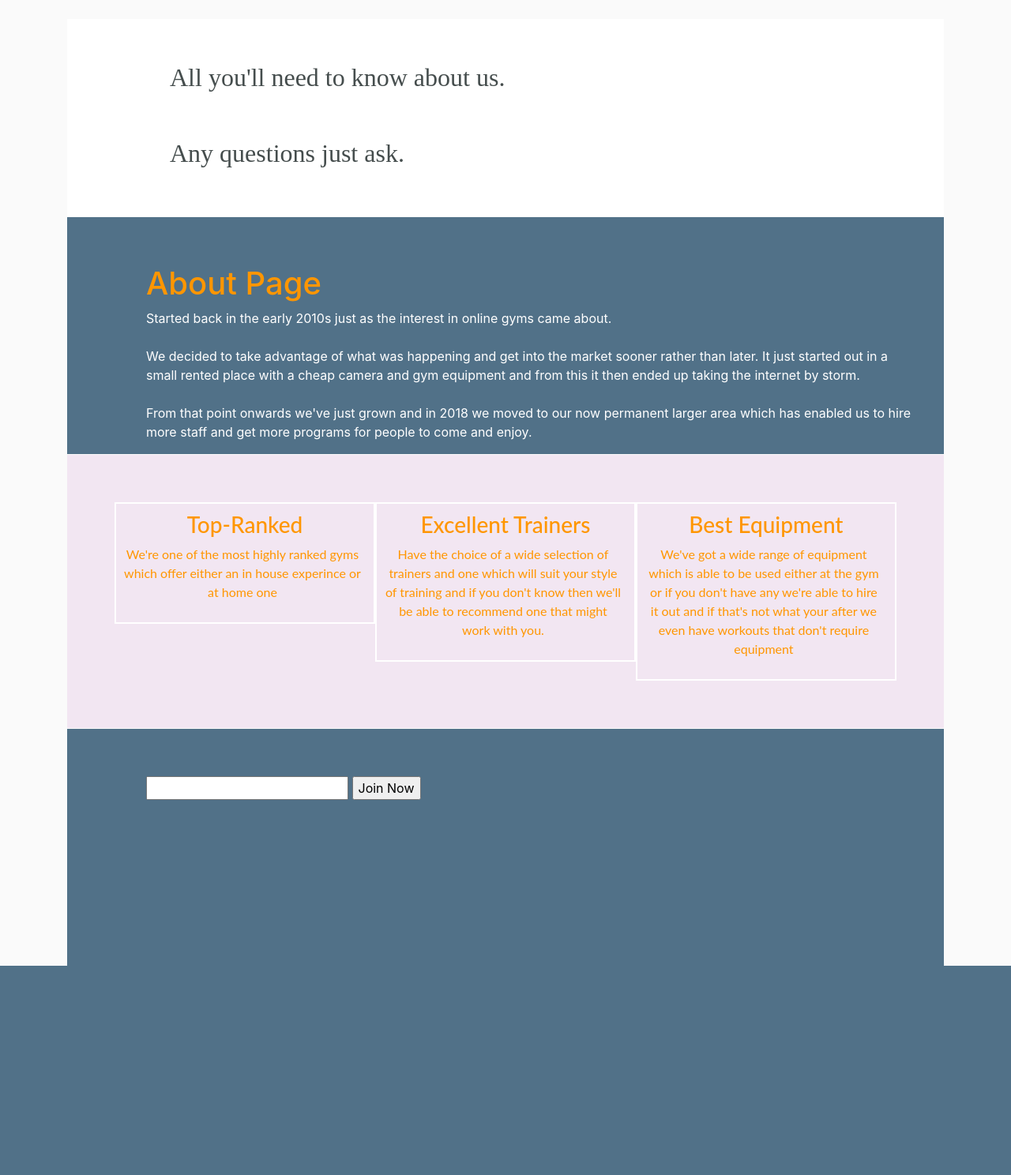
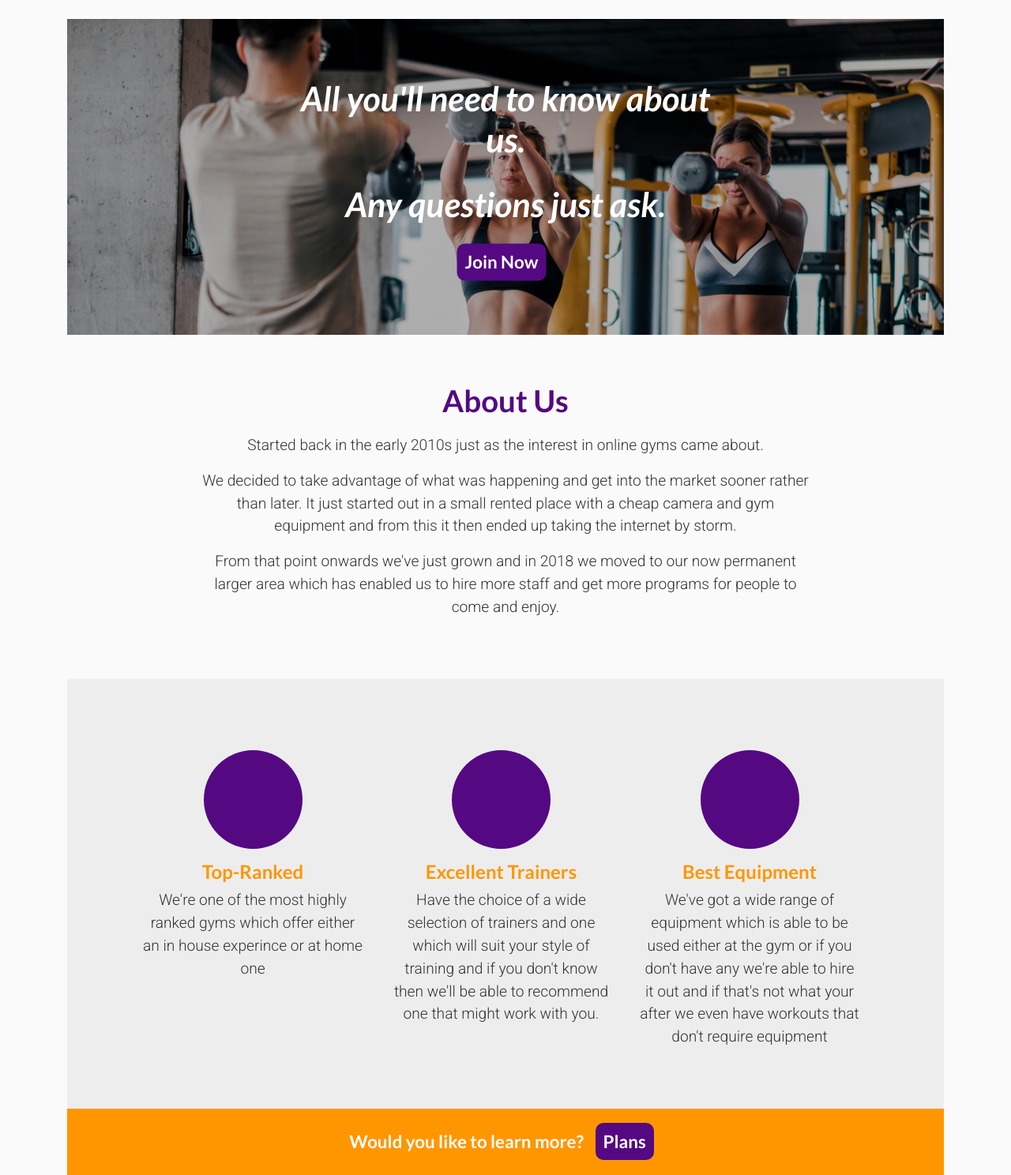
Before and after one commit to charliemarugithub/AgileProjectWebsite, a Django app: page /about/ in a window 1280 px wide. Shown: the part 56-1544 px from the top of the page at 79% size. Before the commit the page ends 1279 px from the top, so only its background shows below. Run offline with Django 3.2, Linux system fonts and the light colour scheme; some libraries are stand-ins or nearby versions.

Commit message:
About and Contact pages done

```diff
--- a/ClubEx/models.py
+++ b/ClubEx/models.py
@@ -5,7 +5,7 @@ from embed_video.fields import EmbedVideoField
 class Video(models.Model):
     category = models.CharField(max_length=200)
     video_name = models.CharField(max_length=200)
-    video = EmbedVideoField()
+    video = models.CharField(max_length=100)
     content = models.TextField()
 
     def __str__(self):
--- a/ClubEx/static/ClubEx/newstyle.css
+++ b/ClubEx/static/ClubEx/newstyle.css
@@ -29,14 +29,13 @@ p{
   font-weight:300;
 }
 
+a{
+  text-decoration:none;
+}
+
 .section{
   margin:0;
-  padding:70px 0;
-}
-
-.classsection{
-  margin:0;
-  padding:70px 0 50px 0;
+  padding:60px 0;
 }
 
 .intro{
@@ -60,16 +59,17 @@ p{
   color:#fff;
 }
 
-.cta a, .hero-text a{
+.cta a, .hero-text a, #contactform input[type=submit]{
   padding:10px;
   text-decoration:none;
   color:#fff;
   background-color:#540982;
   border-radius:10px;
+  border:none;
   transition:background-color 0.5s;
 }
 
-.cta a:hover, .hero-text a:hover{
+.cta a:hover, .hero-text a:hover, #contactcontainer input[type=submit]:hover{
   background-color:#a200c9;
 }
 
@@ -112,11 +112,12 @@ ul{
 }
 
 /* Home page */
-#homeclassul li{
+#homeclassul li, #aboutul li{
   display:inline-block;
   margin:30px 30px 0 0;
   max-width:280px;
   vertical-align:top;
+  text-align:center;
 }
 
 .classicon{
@@ -146,7 +147,12 @@ sup{
   font-size:0.5em;
 }
 
-/* Class Page portfolio */
+/* Class Page */
+
+.classsection{
+  margin:0;
+  padding:60px 0 40px 0;
+}
 
 #classportfolio{
   margin:0;
@@ -162,10 +168,6 @@ sup{
   max-width:320px;
   width:100%;
   text-align:left;
-}
-
-#classportfolio li a{
-  text-decoration:none;
 }
 
 .portfolioimg{
@@ -195,13 +197,10 @@ sup{
 
 /* Videos Pages */
 
-.videocontainer{
+.video{
   display:block;
   margin:auto;
-  margin-bottom:70px;
-  width:800px;
-  height:400px;
-  background-color:#ededed;
+  margin-bottom:120px;
 }
 
 #classtimes{
@@ -227,3 +226,43 @@ td{
 #aero1{
   background-image:url("../../../media/headerimg.jpg");
 }
+
+/* About Page */
+
+#aboutul{
+  max-width:1000px;
+  margin:auto;
+}
+
+/* Contact Page */
+
+#contactcontainer li{
+  display:inline-block;
+  max-width:400px;
+  margin-right:20px;
+  vertical-align:top;
+}
+
+#contactform input[type=text], select, textarea {
+  width: 100%;
+  padding: 12px;
+  border: 1px solid #ccc;
+  border-radius: 4px;
+  box-sizing: border-box;
+  margin-bottom: 10px;
+  resize: vertical;
+}
+
+#contactform input[type=submit]{
+  padding:10px 20px;
+  font-family:'Lato', sans-serif;
+  font-size:1.2em;
+  font-weight:700;
+  text-decoration:none;
+  color:#fff;
+  background-color:#540982;
+  border-radius:10px;
+  outline:none;
+  border:none;
+  transition:background-color 0.5s;
+}
--- a/ClubEx/templates/ClubEx/about.html
+++ b/ClubEx/templates/ClubEx/about.html
@@ -2,51 +2,64 @@
 {% load static %}
 {% block content %}
 
-<Link rel="stylesheet" href="{% static 'ClubEx/about.css' %}" type="text/css" >
+<!DOCTYPE html>
+<html lang="en">
+<head>
+     <!-- Required meta tags -->
+    <meta charset="utf-8">
+    <meta name="viewport" content="width=device-width, initial-scale=1, shrink-to-fit=no">
 
+    <!-- Bootstrap CSS -->
+    <link rel="stylesheet" href="https://stackpath.bootstrapcdn.com/bootstrap/4.5.2/css/bootstrap.min.css" integrity="sha384-JcKb8q3iqJ61gNV9KGb8thSsNjpSL0n8PARn9HuZOnIxN0hoP+VmmDGMN5t9UJ0Z" crossorigin="anonymous">
+    <Link rel="stylesheet" href="{% static 'ClubEx/style.css' %}" type="text/css" >
+    <Link rel="stylesheet" href="{% static 'ClubEx/newstyle.css' %}" type="text/css" >
 
-<div id="topBox">
-    <p id="topBoxText">All you'll need to know about us.
-        <br>
-        <br>
-        Any questions just ask.
-    </p>
-</div>
+    <link href="https://fonts.googleapis.com/css2?family=Lato:ital,wght@0,300;0,400;0,700;1,700&family=Roboto:wght@300;400;700&display=swap" rel="stylesheet">
+</head>
 
-<div id="middleBox">
-    <h1>About Page</h1>
-    <p>Started back in the early 2010s just as the interest in online gyms came about.
-        <br>
-        <br>
-        We decided to take advantage of what was happening and get into the market sooner rather than later.
-        It just started out in a small rented place with a cheap camera and gym equipment and from this it then ended up taking the internet by storm.
-        <br>
-        <br>
-        From that point onwards we've just grown and in 2018 we moved to our now permanent larger area which has enabled us to hire more staff and get more programs for people to come and enjoy.
-    </p>
-</div>
-
-<div id="middleBoxTwo">
-    <div id="column">
-        <h3>Top-Ranked</h3>
-        <p>We're one of the most highly ranked gyms which offer either an in house experince or at home one</p>
+<body>
+    <div class="hero-image">
+        <div class="hero-text">
+          <h3>All you'll need to know about us.</h3>
+          <h3>Any questions just ask.</h3>
+          <p><a href="{% url 'plans' %}">Join Now</a></p>
+        </div>
     </div>
-    <div id="column">
-        <h3>Excellent Trainers</h3>
-        <p>Have the choice of a wide selection of trainers and one which will suit your style of training and if you don't know then we'll be able to recommend one that might work with you.</p>
+    <div class="section">
+        <div class="container intro">
+          <h1>About Us</h1>
+          <p>Started back in the early 2010s just as the interest in online gyms came about.</p>
+          <p>We decided to take advantage of what was happening and get into the market sooner rather than later. It just started out in a small rented place with a cheap camera and gym equipment and from this it then ended up taking the internet by storm.</p>
+          <p>From that point onwards we've just grown and in 2018 we moved to our now permanent larger area which has enabled us to hire more staff and get more programs for people to come and enjoy.</p>
+        </div>
     </div>
-    <div id="column">
-        <h3>Best Equipment</h3>
-        <p>We've got a wide range of equipment which is able to be used either at the gym or if you don't have any we're able to hire it out and if that's not what your after we even have workouts that don't require equipment</p>
+    <div class="section colouredbg">
+        <div class="container">
+            <ul id="aboutul">
+                <li>
+                    <div class="classicon"></div>
+                    <h2>Top-Ranked</h2>
+                    <p>We're one of the most highly ranked gyms which offer either an in house experince or at home one</p>
+                </li>
+                <li>
+                    <div class="classicon"></div>
+                    <h2>Excellent Trainers</h2>
+                    <p>Have the choice of a wide selection of trainers and one which will suit your style of training and if you don't know then we'll be able to recommend one that might work with you.</p>
+                </li>
+                <li>
+                    <div class="classicon"></div>
+                    <h2>Best Equipment</h2>
+                    <p>We've got a wide range of equipment which is able to be used either at the gym or if you don't have any we're able to hire it out and if that's not what your after we even have workouts that don't require equipment</p>
+                </li>
+          </ul>
+        </div>
     </div>
-</div>
-
-<div id="bottomBox">
-    <form action="">
-        <input type="text">
-        <input type="submit" href="{% url 'register' %}"  value="Join Now">
-    </form>
-</div>
-
-
+    <div class="cta">
+        <div class="container">
+          <p class="ctatext">Would you like to learn more?</p>
+          <p><a href="{% url 'plans' %}">Plans</a></p>
+        </div>
+    </div>
+</body>
+</html>
 {% endblock content %}
--- a/ClubEx/templates/ClubEx/videos.html
+++ b/ClubEx/templates/ClubEx/videos.html
@@ -23,7 +23,7 @@
 </style>
 
     {% for i in results %}
-        {% video i.video 'tiny' %}
+        <p>{{i.video %}}</p>
         <p>{{ i.content }}</p>
     {% endfor %}
 {% endblock content %}
--- a/ClubEx/views.py
+++ b/ClubEx/views.py
@@ -55,6 +55,9 @@ def contact(request):
 def about(request):
     return render(request, 'clubex/about.html',  {'title': 'About Us'})
 
+def video(request):
+    obj=Video.objects.all()
+    return render(request,'aerobics.html',{'obj':obj})
 
 @login_required
 def video(request):
```
Also changed, not shown: ClubEx/templates/ClubEx/aerobics.html (+4 -3 lines), ClubEx/templates/ClubEx/contact.html (+56 -1 lines), ClubEx/migrations/0006_remove_video_video.py (added), ClubEx/migrations/0007_video_video.py (added), db.sqlite3.
